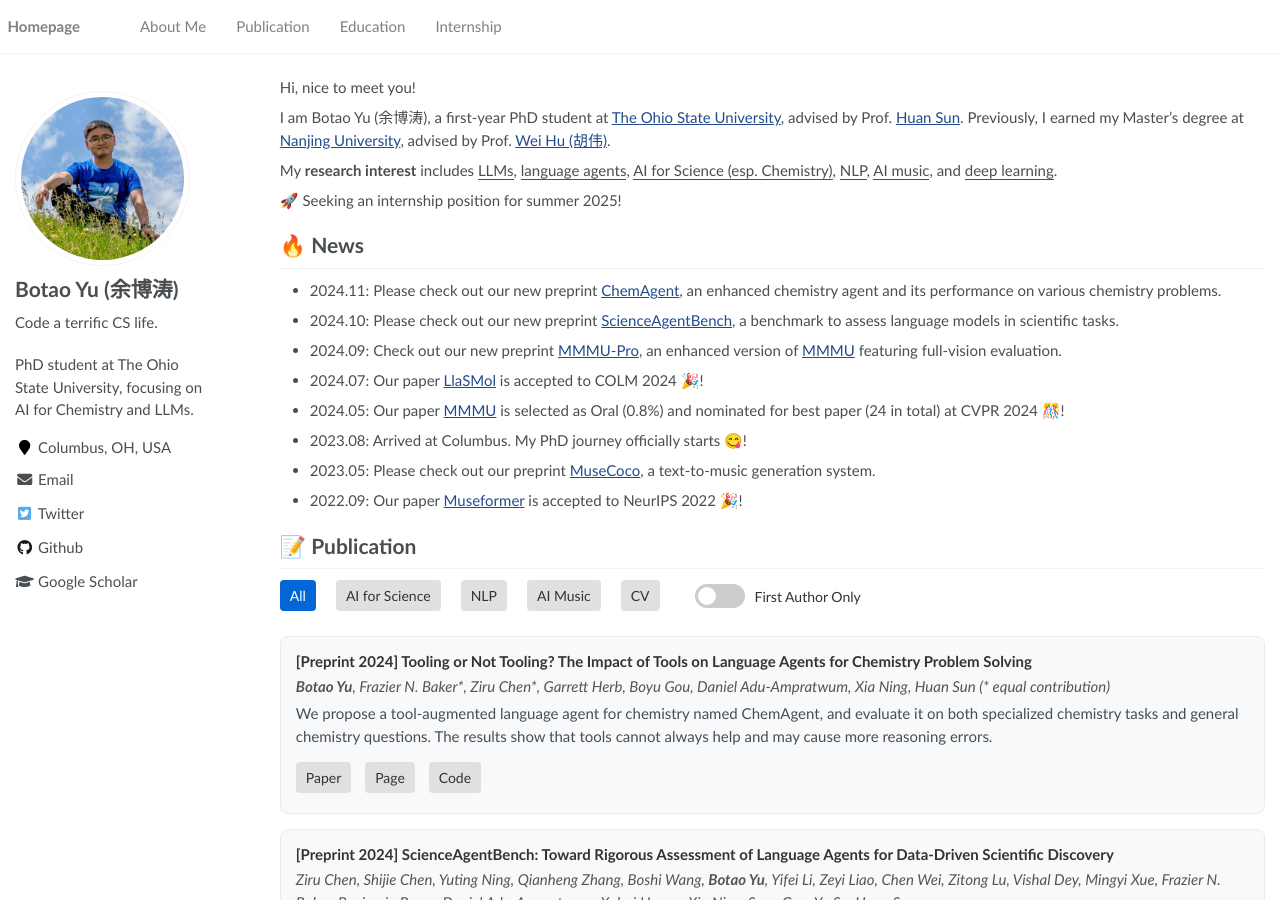
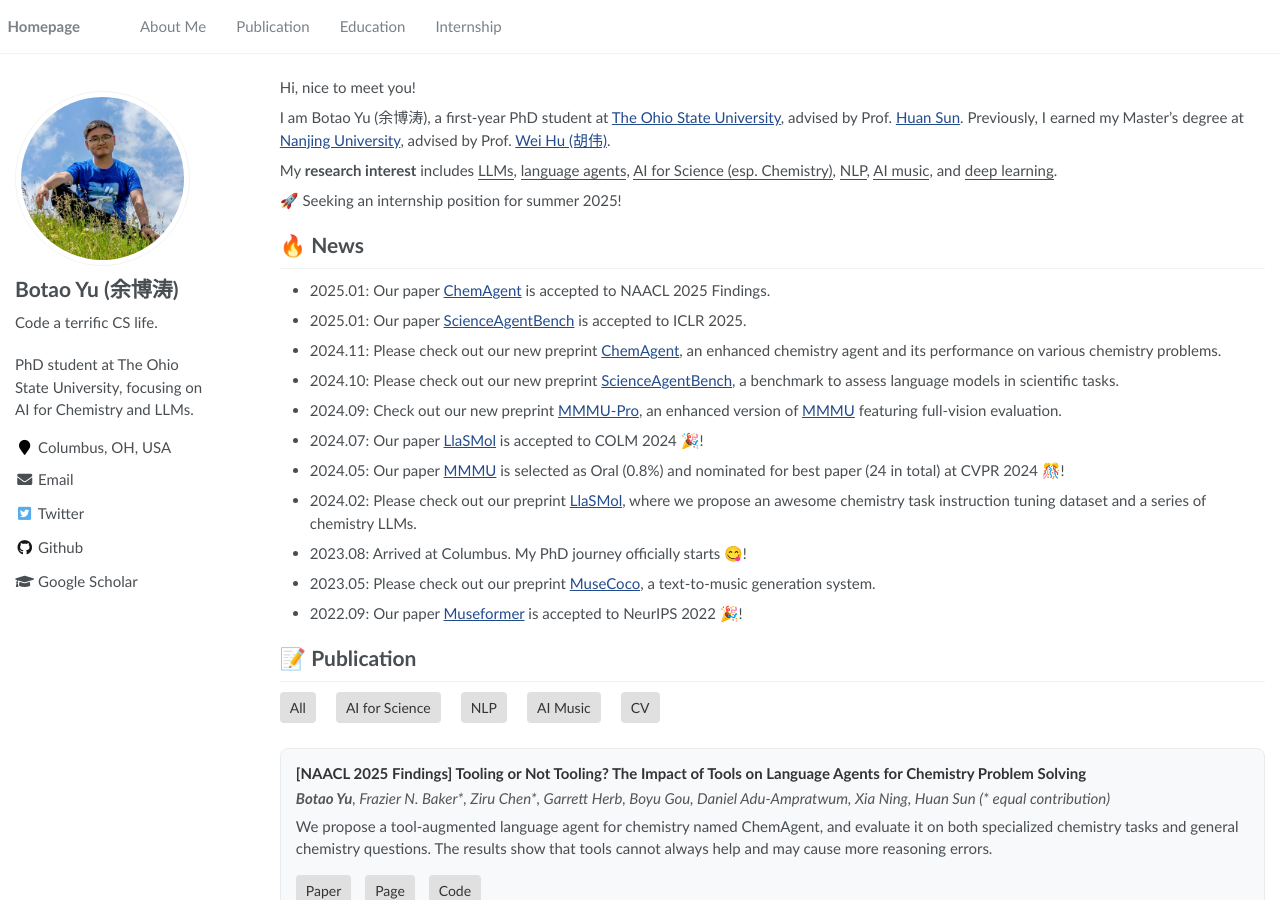
Before and after one commit to btyu/btyu.github.io, a Jekyll site: the page built from _pages/about.md, in a window 1280 px wide and 900 px high. Built offline with Jekyll 4.4.1, drawn with Linux system fonts in a browser that asks for light colours; some of the changed text lies outside the part shown.

Commit message:
update pubs

```diff
--- a/_pages/about.md
+++ b/_pages/about.md
@@ -27,11 +27,14 @@ My **research interest** includes <u>LLMs</u>, <u>language agents</u>, <u>AI for
 
 
 # 🔥 News
+- 2025.01: Our paper [ChemAgent](#pub-chemagent) is accepted to NAACL 2025 Findings.
+- 2025.01: Our paper [ScienceAgentBench](#pub-scienceagentbench) is accepted to ICLR 2025.
 - 2024.11: Please check out our new preprint [ChemAgent](#pub-chemagent), an enhanced chemistry agent and its performance on various chemistry problems.
 - 2024.10: Please check out our new preprint [ScienceAgentBench](#pub-scienceagentbench), a benchmark to assess language models in scientific tasks.
 - 2024.09: Check out our new preprint [MMMU-Pro](#pub-mmmupro), an enhanced version of [MMMU](#pub-mmmu) featuring full-vision evaluation.
 - 2024.07: Our paper [LlaSMol](#pub-llasmol) is accepted to COLM 2024 🎉!
 - 2024.05: Our paper [MMMU](#pub-mmmu) is selected as Oral (0.8%) and nominated for best paper (24 in total) at CVPR 2024 🎊!
+- 2024.02: Please check out our preprint [LlaSMol](#pub-llasmol), where we propose an awesome chemistry task instruction tuning dataset and a series of chemistry LLMs.
 - 2023.08: Arrived at Columbus. My PhD journey officially starts 😋!
 - 2023.05: Please check out our preprint [MuseCoco](#pub-musecoco), a text-to-music generation system.
 - 2022.09: Our paper [Museformer](#pub-museformer) is accepted to NeurIPS 2022 🎉!
@@ -44,13 +47,13 @@ My **research interest** includes <u>LLMs</u>, <u>language agents</u>, <u>AI for
   <button class="keyword-btn" data-keyword="nlp">NLP</button>
   <button class="keyword-btn" data-keyword="ai-music">AI Music</button>
   <button class="keyword-btn" data-keyword="cv">CV</button>
-  <label class="first-author-label">
+  <!-- <label class="first-author-label">
     <span class="switch">
       <input type="checkbox" id="firstAuthorToggle">
       <span class="slider"></span>
     </span>
     First Author Only
-  </label>
+  </label> -->
 </div>
 
 <div id="no-publications-message">Sadly, there are no such publications.</div>
@@ -59,7 +62,7 @@ My **research interest** includes <u>LLMs</u>, <u>language agents</u>, <u>AI for
   <ul>
     <span class='anchor' id='pub-chemagent'></span>
     <li class="publication" data-keywords="ai-science nlp" data-first-author="true">
-      <h3>[Preprint 2024] Tooling or Not Tooling? The Impact of Tools on Language Agents for Chemistry Problem Solving</h3>
+      <h3>[NAACL 2025 Findings] Tooling or Not Tooling? The Impact of Tools on Language Agents for Chemistry Problem Solving</h3>
       <div class="authors"><strong>Botao Yu</strong>, Frazier N. Baker*, Ziru Chen*, Garrett Herb, Boyu Gou, Daniel Adu-Ampratwum, Xia Ning, Huan Sun (* equal contribution)</div>
       <div class="description">We propose a tool-augmented language agent for chemistry named ChemAgent, and evaluate it on both specialized chemistry tasks and general chemistry questions. The results show that tools cannot always help and may cause more reasoning errors.</div>
       <div class="links">
@@ -71,7 +74,7 @@ My **research interest** includes <u>LLMs</u>, <u>language agents</u>, <u>AI for
 
     <span class='anchor' id='pub-scienceagentbench'></span>
     <li class="publication" data-keywords="ai-science nlp">
-      <h3>[Preprint 2024] ScienceAgentBench: Toward Rigorous Assessment of Language Agents for Data-Driven Scientific Discovery</h3>
+      <h3>[ICLR 2025] ScienceAgentBench: Toward Rigorous Assessment of Language Agents for Data-Driven Scientific Discovery</h3>
       <div class="authors">Ziru Chen, Shijie Chen, Yuting Ning, Qianheng Zhang, Boshi Wang, <strong>Botao Yu</strong>, Yifei Li, Zeyi Liao, Chen Wei, Zitong Lu, Vishal Dey, Mingyi Xue, Frazier N. Baker, Benjamin Burns, Daniel Adu-Ampratwum, Xuhui Huang, Xia Ning, Song Gao, Yu Su, Huan Sun</div>
       <div class="description">The study introduces a benchmark for evaluating language models in scientific discovery, using 102 tasks from peer-reviewed publications and expert validation. It reveals current limitations in code generation, highlighting the need for rigorous task assessments.</div>
       <div class="links">
@@ -222,7 +225,7 @@ My **research interest** includes <u>LLMs</u>, <u>language agents</u>, <u>AI for
 
 <div class="micro-text">Psst! 🔍 Kudos on your keen eye! Didn't expect anyone to notice this microscopic text. Since you've ventured this far, fancy embarking on a friendship adventure?</div>
 
-*Last modified: Dec. 20, 2024*
+*Last modified: Jan. 22, 2025*
 
 <style>
   #publications ul {
```
